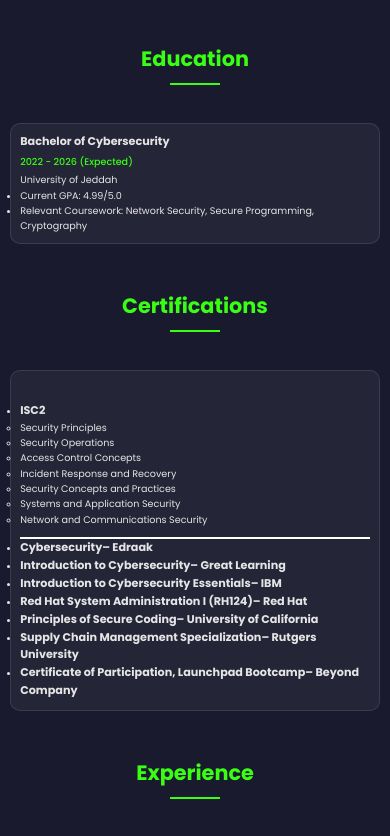
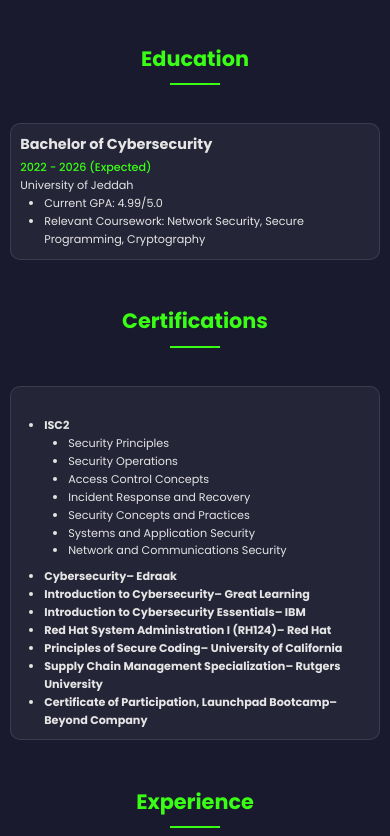
Before and after one commit to Layankandil/LayanKandil-CyberSecurity, a plain HTML site: page index.html in a window 390 px wide. Shown: the part 820-1656 px from the top of the page. Drawn offline with Linux system fonts and the light colour scheme.

Commit message:
Update style.css

```diff
--- a/style.css
+++ b/style.css
@@ -130,8 +130,7 @@
 }
 
 #ISC2 {
-    border-bottom: 2px solid white;
-    padding-bottom: 10px;
+    padding-bottom: 8px;
 }
 
 .skills-grid {
@@ -210,6 +209,13 @@
     margin-top: 5rem;
 }
 
+.cert-card ul,
+.timeline-details,
+.timeline-item ul {
+    list-style-type: disc; /* Default bullet style */
+    padding-left: 1.5rem; /* Indent the list */
+}
+
 /* Media Queries for Responsiveness */
 @media (max-width: 800px) {
 
@@ -282,23 +288,26 @@
     }
 
     .tagline {
-        font-size: 1rem; /* Adjusted */
+        font-size: 1.2rem; /* Adjusted */
     }
 
     .section-title {
         font-size: 1.3rem; /* Reduced */
     }
 
-    .timeline-item h3, .cert-card h3, .skill-card h3, .project-card h3 {
-        font-size: 0.8rem; /* Adjusted heading sizes */
+    .timeline-item h3, .skill-card h3, .project-card h3 {
+        font-size: 0.9rem; /* Adjusted heading sizes */
+    }
+    .cert-card h3{
+        font-size: 0.7rem;
     }
 
     .timeline-item p, .cert-card ul, .skill-card p, .project-card p, .timeline-details {
-        font-size: 0.6rem; /* Adjusted paragraph sizes */
+        font-size: 0.7rem; /* Adjusted paragraph sizes */
     }
 
     .contact-link {
-        font-size: 1rem; /* Adjusted icon sizes in the footer */
+        font-size: 1.2rem; /* Adjusted icon sizes in the footer */
     }
 
     .container {
@@ -329,15 +338,16 @@
     }
 
     h2 {
-        font-size: 1.3rem; /* Reduced h2 size */
+        font-size: 1.5rem; /* Reduced h2 size */
     }
 
-    .timeline-header h3, .cert-card li h3, .skill-card h3 {
-        font-size: 0.7rem; /* Reduced h3 size */
+    .cert-card li,
+    .timeline-details li {
+        position: relative; /* Positioning for custom bullets */
     }
 
     footer {
-        font-size: 0.5rem; /* Adjusted footer font size */
+        font-size: 0.7rem; /* Adjusted footer font size */
     }
 
     /* Links inside list items */
@@ -347,24 +357,24 @@
 
     /* Timeline text */
     .timeline-item span {
-        font-size: 0.6rem; /* Reduced timeline date size */
+        font-size: 0.7rem; /* Reduced timeline date size */
     }
 
     .timeline-item p {
-        font-size: 0.6rem; /* Reduced timeline paragraph size */
+        font-size: 0.7rem; /* Reduced timeline paragraph size */
     }
 
     /* Span elements */
     span {
-        font-size: 0.6rem; /* Reduced general span size */
+        font-size: 0.7rem; /* Reduced general span size */
     }
 
     .skill-icon {
-        font-size: 1.1rem; /* Adjusted size for icons */
+        font-size: 1.2rem; /* Adjusted size for icons */
     }
 
     .contact-link {
-        font-size: 1rem; /* Adjusted size for icons */
+        font-size: 1.5rem; /* Adjusted size for icons */
     }
 
 }
```
